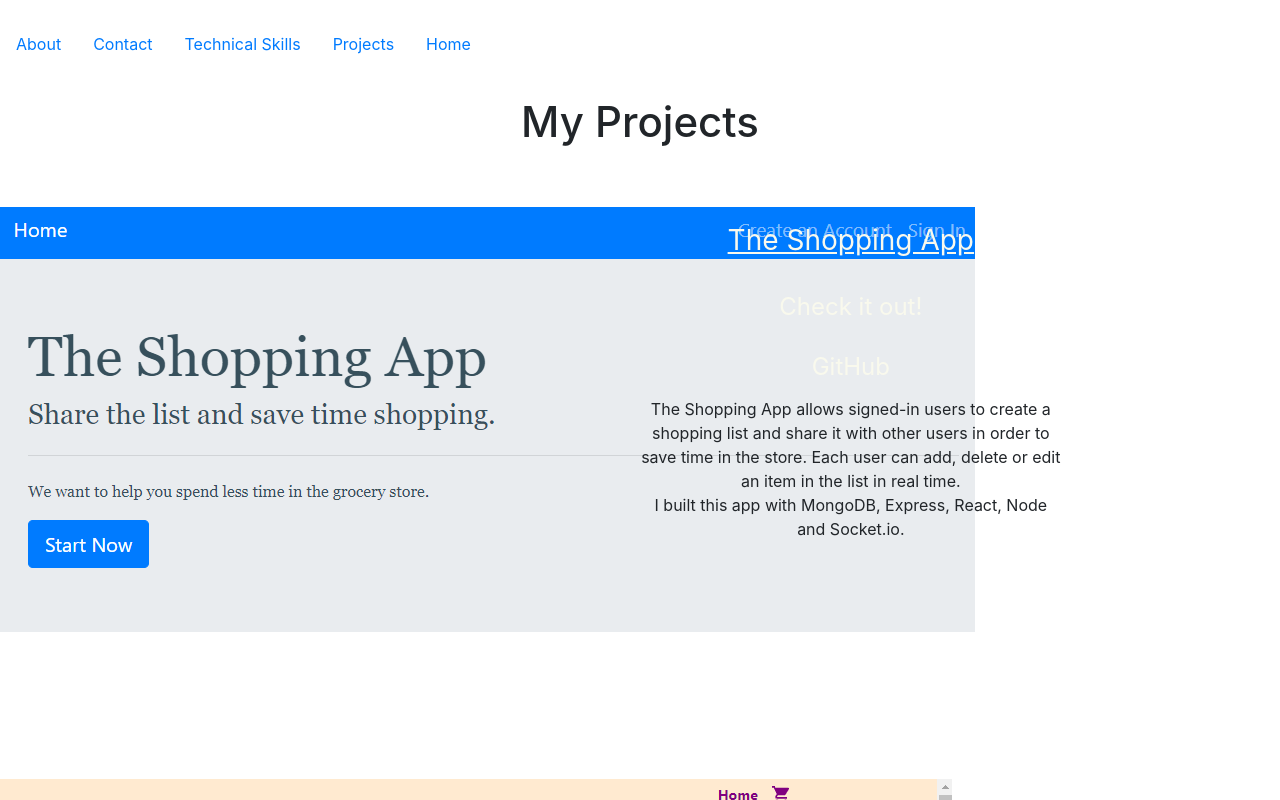
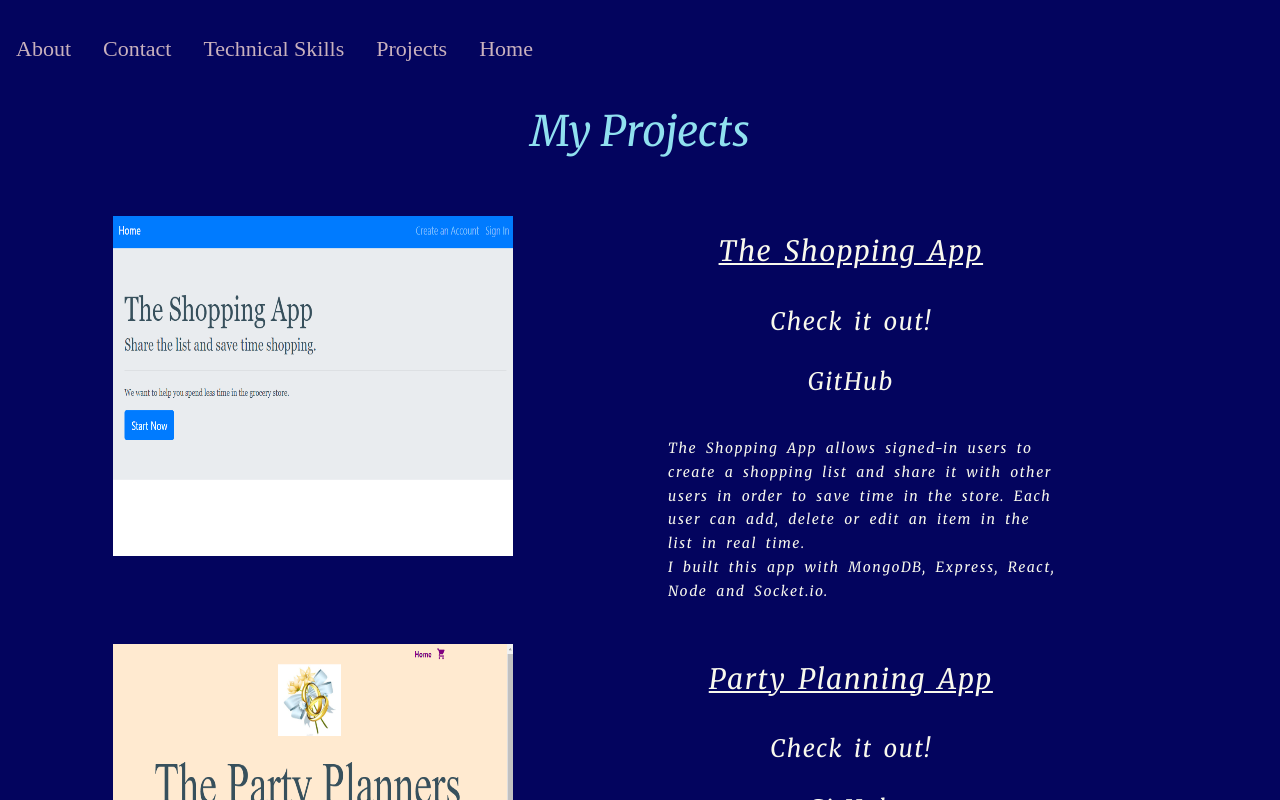
Before and after one commit to tdw78/timothy-weiss, a React (Create React App) app: page /projects in a window 1280 px wide. Shown: the top 800 px of the page. Built offline with nearby package versions, Linux system fonts and the light colour scheme.

Commit message:
CSS Complete

```diff
--- a/public/index.html
+++ b/public/index.html
@@ -7,6 +7,8 @@
     <link rel="stylesheet" href="https://stackpath.bootstrapcdn.com/bootstrap/4.2.1/css/bootstrap.min.css" integrity="sha384-GJzZqFGwb1QTTN6wy59ffF1BuGJpLSa9DkKMp0DgiMDm4iYMj70gZWKYbI706tWS" crossorigin="anonymous">
     <link href="https://unpkg.com/ionicons@4.5.0/dist/css/ionicons.min." rel="stylesheet" type="text/css">
     <link rel="shortcut icon" href="%PUBLIC_URL%/favicon.ico">
+    <link href="https://fonts.googleapis.com/css2?family=Abril+Fatface&display=swap" rel="stylesheet">
+    <link href="https://fonts.googleapis.com/css2?family=Merriweather:ital@1&display=swap" rel="stylesheet">
     <!--
       manifest.json provides metadata used when your web app is added to the
       homescreen on Android. See https://developers.google.com/web/fundamentals/engage-and-retain/web-app-manifest/
--- a/src/App.css
+++ b/src/App.css
@@ -1,4 +1,73 @@
 .App {
   text-align: center;
-  background-color: "#F0EBA6";
+  background-color: #03045E;
 }
+
+.main {
+  min-height: 100vh;
+  font-family: 'Merriweather', serif;
+  color: #90E0EF;
+}
+
+#title {
+  color: #F5F5F5;
+  font-family: 'Abril Fatface', cursive;
+  letter-spacing: .5rem;
+  padding-top: 111px;
+  font-size: 111px;
+}
+
+.list-group {
+  color: #81DCEE;
+  font-family: 'Merriweather', serif;
+  font-size: 19px;
+  line-height: 1.7;
+  word-spacing: 4px;
+  letter-spacing: .1rem;
+}
+
+.nav-link {
+  color: #C9B1BD;
+  background: #03045E;
+  font-family: 'Rockwell', cursive;
+  font-size: 22px;
+}
+
+/* .link-item {
+  color: #F5F5F5;
+  font-size: 19px;
+} */
+
+#about-me {
+  color: #81DCEE;
+  font-size: 17px;
+  font-weight: bold;
+  text-align: left;
+  line-height: 1.7;
+  word-spacing: 4px;
+  letter-spacing: .1rem;
+}
+
+img {
+  height: 340px;
+  width: 400px;
+}
+
+.subtext {
+  color: #A4949C;
+  font-family: 'Copperplate Gothic', cursive;
+  font-size: 22px;
+  word-spacing: 4px;
+  letter-spacing: .8rem;
+}
+
+ .proj-description {
+  color: #F9F9ED;
+  font-size: 14px;
+  text-align: left;
+  line-height: 1.7;
+  padding-left: 28px;
+  padding-top: 25px;
+  word-spacing: 4px;
+  letter-spacing: .1rem;
+}
```
